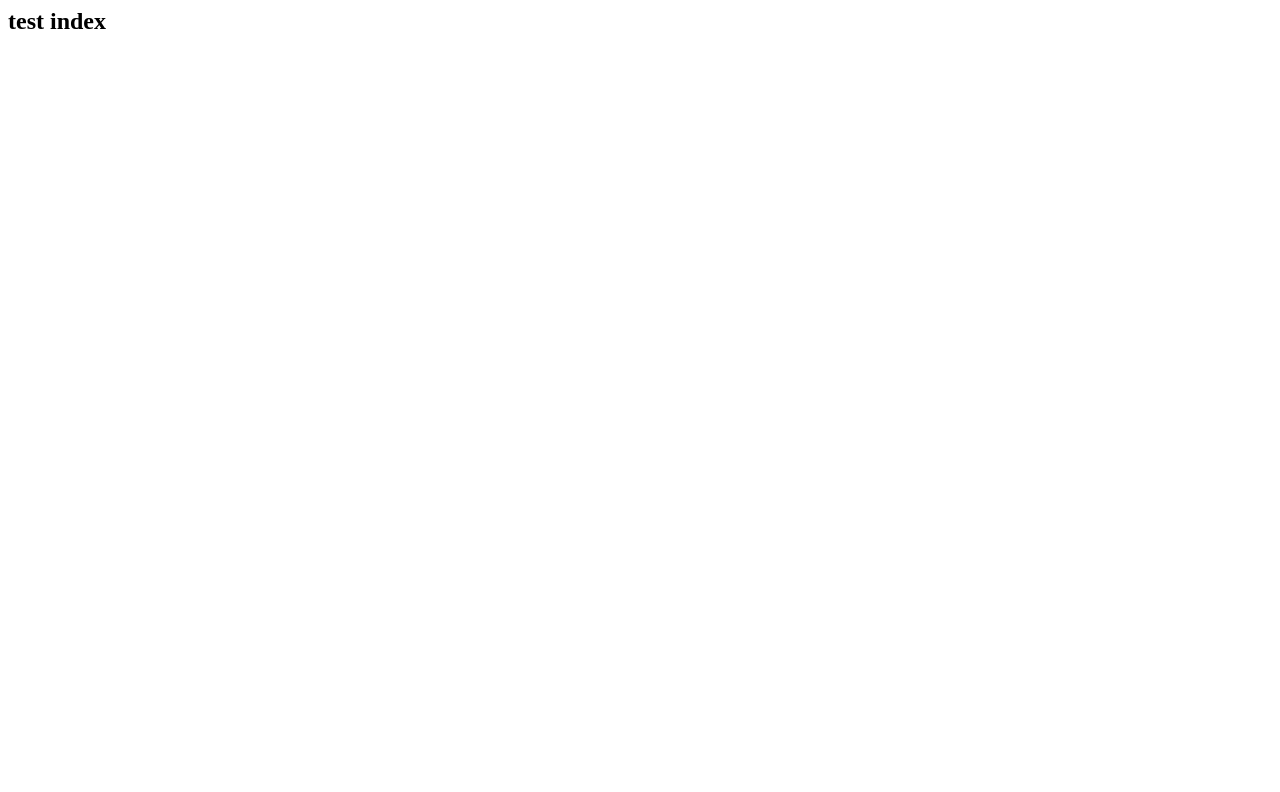
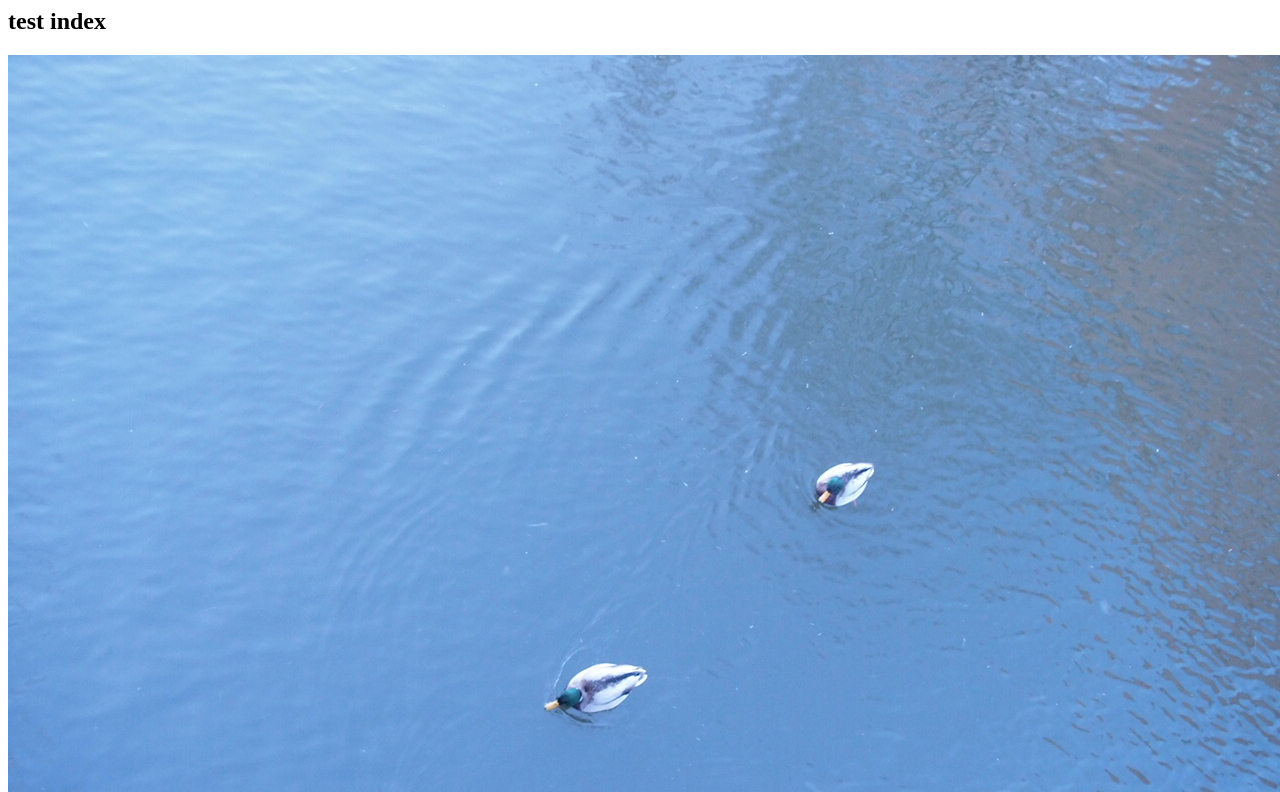
Before and after one commit to eqqjp/pages, a plain HTML site: page index.html in a window 1280 px wide. Shown: the top 792 px of the page. Drawn offline with Linux system fonts and the light colour scheme.

Commit message:
Update index.html

```diff
--- a/index.html
+++ b/index.html
@@ -1,5 +1,6 @@
 <html>
   <body>
     <h2>test index</h2>
+    <img src="img/tori.jpg">
   </body>
 </html>
```
